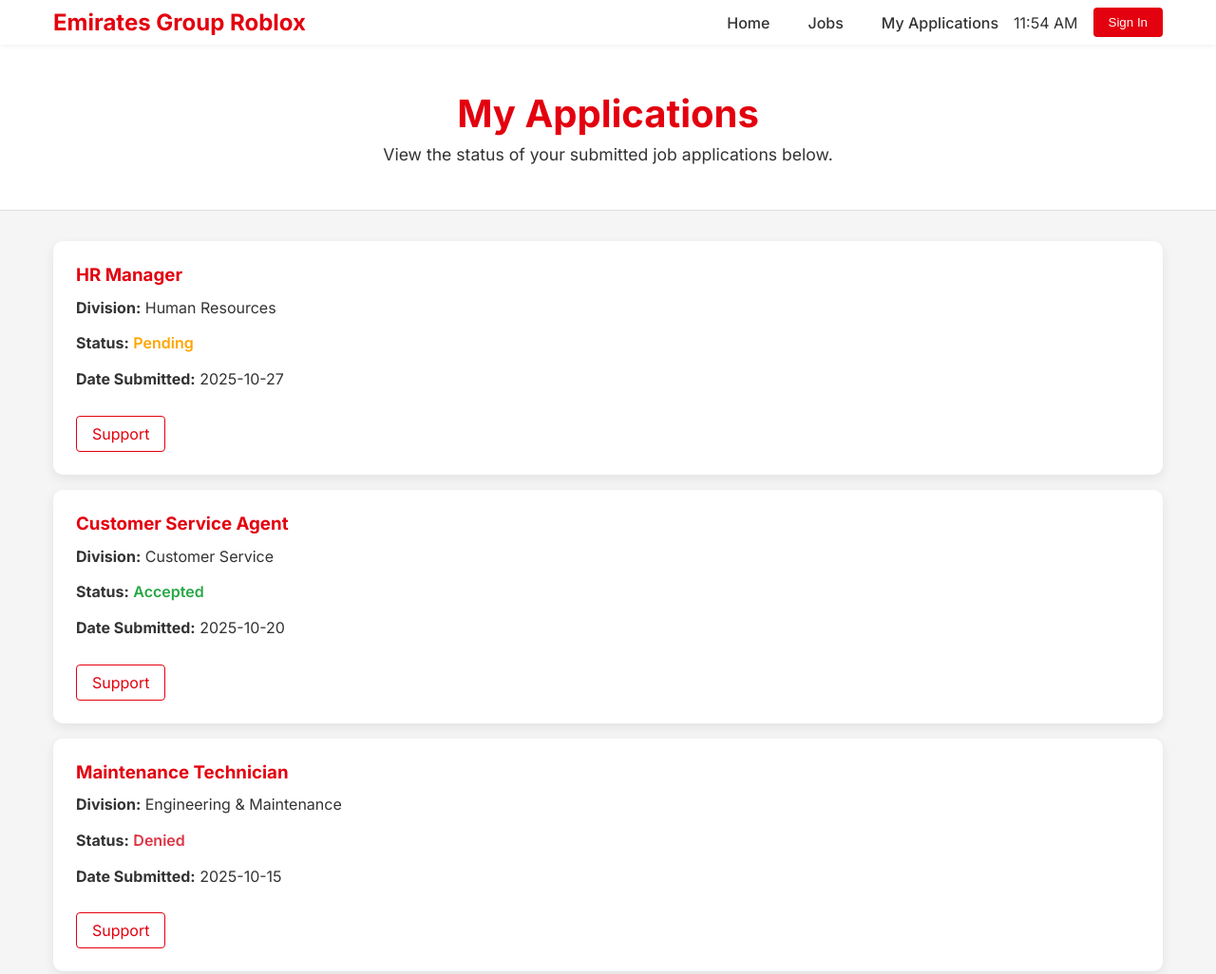
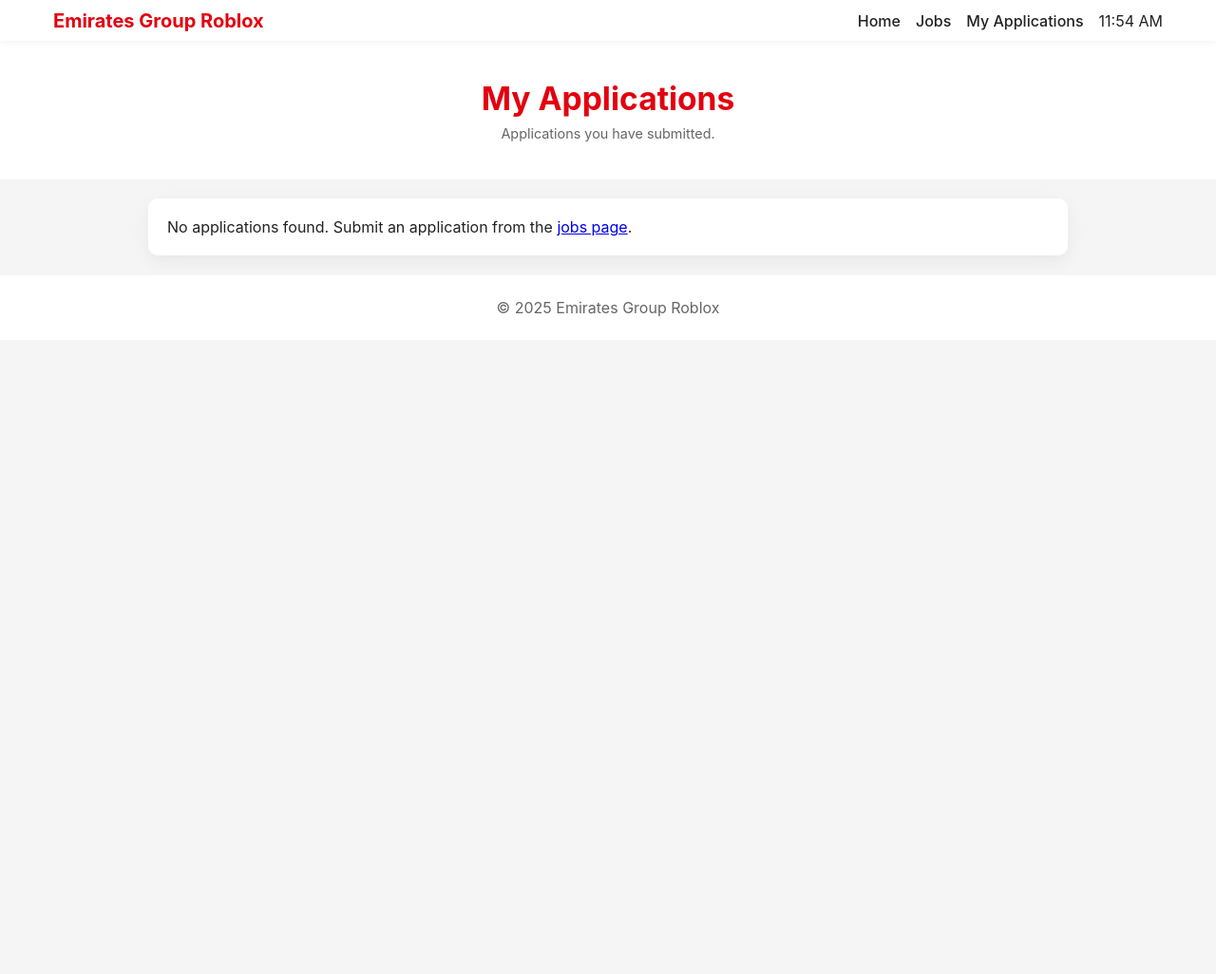
Before and after one commit to chairmanoftheboardeg/egrcareers-website, a plain HTML site: page dashboard.html in a window 1280 px wide. Shown: the top 1026 px of the page at 95% size. After the commit the page ends 800 px from the top, so only its background shows below. Drawn offline with Linux system fonts and the light colour scheme.

Commit message:
Update dashboard.html

```diff
--- a/dashboard.html
+++ b/dashboard.html
@@ -1,141 +1,41 @@
-<!DOCTYPE html>
-<html lang="en">
-<head>
-  <meta charset="UTF-8">
-  <meta name="viewport" content="width=device-width, initial-scale=1.0">
-  <title>My Applications — Emirates Group Roblox Careers</title>
-  <link rel="stylesheet" href="/css/careers.css?v=8">
-  <link href="https://fonts.googleapis.com/css2?family=Inter:wght@400;500;600;700&display=swap" rel="stylesheet">
-  <script defer src="/js/careers.js?v=8"></script>
-  <style>
-    :root {
-      --primary-red: #E3000F;
-      --dark-grey: #333333;
-      --light-grey: #F5F5F5;
-      --white: #FFFFFF;
-    }
+<!doctype html>
+<html>
+<head><meta charset="utf-8"/><title>My Applications</title><meta name="viewport" content="width=device-width,initial-scale=1"/><link href="/css/careers.css" rel="stylesheet"></head>
+<body>
+<header class="nav"><div class="container nav-container">
+  <div class="brand">Emirates Group Roblox</div>
+  <nav class="links"><a href="/index.html">Home</a><a href="/jobs.html">Jobs</a><a href="/dashboard.html">My Applications</a><div id="localTime">--:--</div></nav>
+</div></header>
 
-    body { font-family: 'Inter', sans-serif; margin:0; background:var(--light-grey); color:var(--dark-grey); }
+<section class="hero-modern"><div class="container"><h1>My Applications</h1><p class="small">Applications you have submitted.</p></div></section>
 
-    /* HEADER */
-    header.nav { background-color: var(--white); box-shadow: 0 2px 6px rgba(0,0,0,0.05); padding: 0.5rem 2rem; position: sticky; top:0; z-index:100;}
-    .nav-container { display:flex; justify-content:space-between; align-items:center;}
-    .brand { font-weight:700; font-size:1.5rem; color:var(--primary-red);}
-    nav.links a { margin-left:1.5rem; text-decoration:none; color:var(--dark-grey); font-weight:500; transition: color 0.3s;}
-    nav.links a:hover { color: var(--primary-red);}
-    .btn-primary { background-color: var(--primary-red); color: var(--white); border:none; padding:0.5rem 1rem; border-radius:4px; cursor:pointer;}
-    .btn-primary:hover { background-color:#C2000D; }
-    .btn-ghost { background: transparent; border: 1px solid var(--primary-red); color: var(--primary-red); padding: 0.5rem 1rem; border-radius: 4px; text-decoration: none; display: inline-block; }
-    .btn-ghost:hover { background: var(--primary-red); color: var(--white); }
+<main class="container" style="max-width:1000px;margin:1.2rem auto">
+  <div id="apps"></div>
+</main>
 
-    /* HERO */
-    .hero-modern { background: var(--white); padding:3rem 1rem; text-align:center; border-bottom:1px solid #ddd;}
-    .hero-modern h1 { font-size:2.5rem; color: var(--primary-red); margin-bottom:0.5rem; }
-    .hero-modern p { color: var(--dark-grey); font-size:1.1rem; }
+<footer class="footer-modern"><div class="container">© 2025 Emirates Group Roblox</div></footer>
 
-    /* APPLICATION CARDS */
-    .applications-container { max-width: 1200px; margin: 2rem auto; display:flex; flex-direction:column; gap:1rem; padding:0 1rem;}
-    .app-card { background: var(--white); border-radius:10px; padding:1.5rem; box-shadow:0 4px 12px rgba(0,0,0,0.08); display:flex; flex-direction:column; gap:0.5rem;}
-    .app-card h3 { margin:0; color: var(--primary-red);}
-    .app-card p { margin:0.3rem 0; }
-    .app-actions { margin-top:1rem; display:flex; gap:1rem; }
+<script>
+  function updateLocalTime(){ const now=new Date(); document.getElementById('localTime').textContent = now.toLocaleTimeString([], {hour:'2-digit', minute:'2-digit'});}
+  setInterval(updateLocalTime,1000); updateLocalTime();
 
-    /* STATUS COLORS */
-    .status-pending { color:#FFA500; font-weight:600; }
-    .status-accepted { color:#28A745; font-weight:600; }
-    .status-denied { color:#DC3545; font-weight:600; }
-  </style>
-</head>
-<body>
-  <!-- HEADER -->
-  <header class="nav">
-    <div class="container nav-container">
-      <div class="brand">Emirates Group Roblox</div>
-      <nav class="links">
-        <a href="/index.html">Home</a>
-        <a href="/jobs.html">Jobs</a>
-        <a href="/dashboard.html">My Applications</a>
-        <div id="localTime">--:--</div>
-        <button id="authBtn" class="btn-primary">Sign In</button>
-      </nav>
-    </div>
-  </header>
-
-  <!-- HERO -->
-  <section class="hero-modern">
-    <div class="container hero-container">
-      <h1>My Applications</h1>
-      <p>View the status of your submitted job applications below.</p>
-    </div>
-  </section>
-
-  <!-- APPLICATION LIST -->
-  <main class="applications-container" id="applicationsContainer">
-    <!-- Applications will be dynamically loaded here -->
-  </main>
-
-  <!-- FOOTER -->
-  <footer class="footer-modern">
-    <div class="container footer-container">
-      <div>© 2025 Emirates Group Roblox — All Rights Reserved</div>
-      <div class="footer-links">
-        <a href="/org-terms.html">Terms of Service</a>
-        <a href="/support/index.html">Support Center</a>
-      </div>
-    </div>
-  </footer>
-
-  <script>
-    // Local time
-    function updateLocalTime() {
-      const now = new Date();
-      document.getElementById('localTime').textContent = now.toLocaleTimeString([], {hour: '2-digit', minute:'2-digit'});
-    }
-    setInterval(updateLocalTime, 1000);
-    updateLocalTime();
-
-    // Example applications (replace with actual user data)
-    const applications = [
-      {
-        jobTitle: "HR Manager",
-        division: "Human Resources",
-        status: "Pending",
-        date: "2025-10-27"
-      },
-      {
-        jobTitle: "Customer Service Agent",
-        division: "Customer Service",
-        status: "Accepted",
-        date: "2025-10-20"
-      },
-      {
-        jobTitle: "Maintenance Technician",
-        division: "Engineering & Maintenance",
-        status: "Denied",
-        date: "2025-10-15"
-      }
-    ];
-
-    const container = document.getElementById('applicationsContainer');
-    applications.forEach(app => {
-      const card = document.createElement('div');
-      card.className = 'app-card';
-      let statusClass = '';
-      if(app.status === "Pending") statusClass = 'status-pending';
-      if(app.status === "Accepted") statusClass = 'status-accepted';
-      if(app.status === "Denied") statusClass = 'status-denied';
-
-      card.innerHTML = `
-        <h3>${app.jobTitle}</h3>
-        <p><strong>Division:</strong> ${app.division}</p>
-        <p><strong>Status:</strong> <span class="${statusClass}">${app.status}</span></p>
-        <p><strong>Date Submitted:</strong> ${app.date}</p>
-        <div class="app-actions">
-          <a href="/support/index.html" class="btn-ghost">Support</a>
-        </div>
+  // For a first simple test we'll read last application from localStorage (set upon successful submission).
+  const apps = JSON.parse(localStorage.getItem('egr_apps') || '[]');
+  const container = document.getElementById('apps');
+  if(!apps.length){
+    container.innerHTML = '<div class="card">No applications found. Submit an application from the <a href="/jobs.html">jobs page</a>.</div>';
+  } else {
+    container.innerHTML = '';
+    apps.forEach(a => {
+      const el = document.createElement('div'); el.className='card'; el.innerHTML = `
+        <h3 style="color:var(--primary-red)">${a.jobTitle}</h3>
+        <p class="small"><strong>${a.fullName}</strong> • ${a.submittedAt || '—'}</p>
+        <p><strong>Status:</strong> <span>${a.status || 'Pending'}</span></p>
+        <p>${a.cover ? a.cover.substr(0,220) + '...' : ''}</p>
       `;
-      container.appendChild(card);
+      container.appendChild(el);
     });
-  </script>
+  }
+</script>
 </body>
 </html>
```
